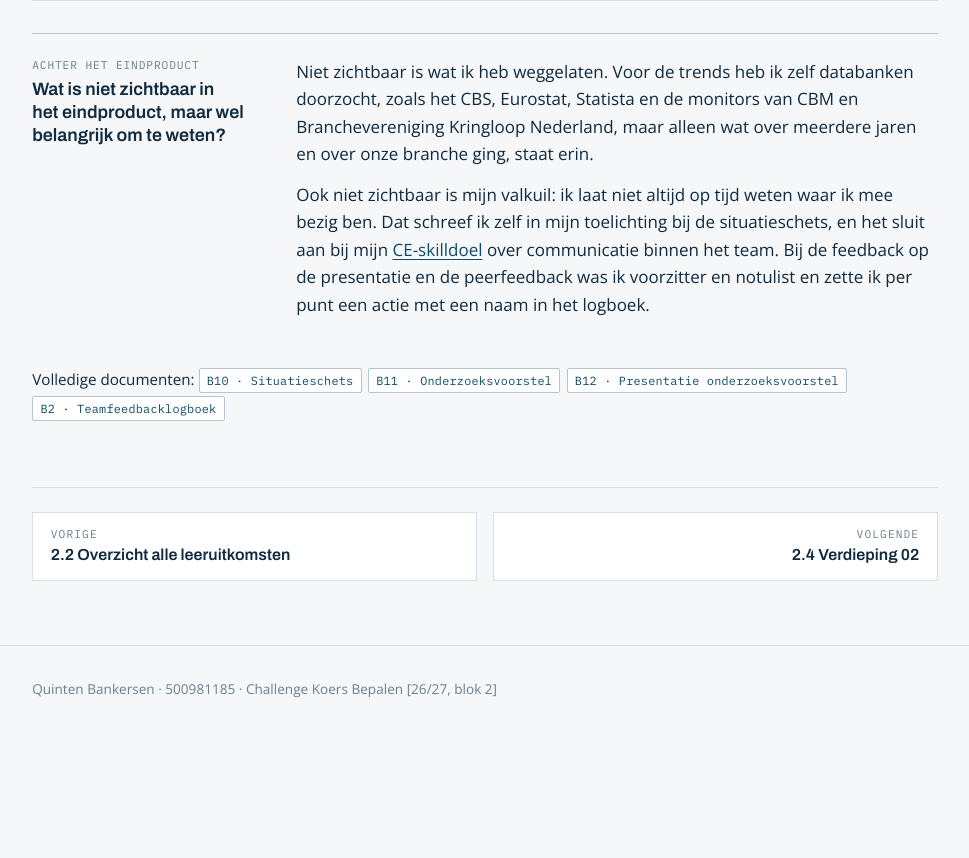
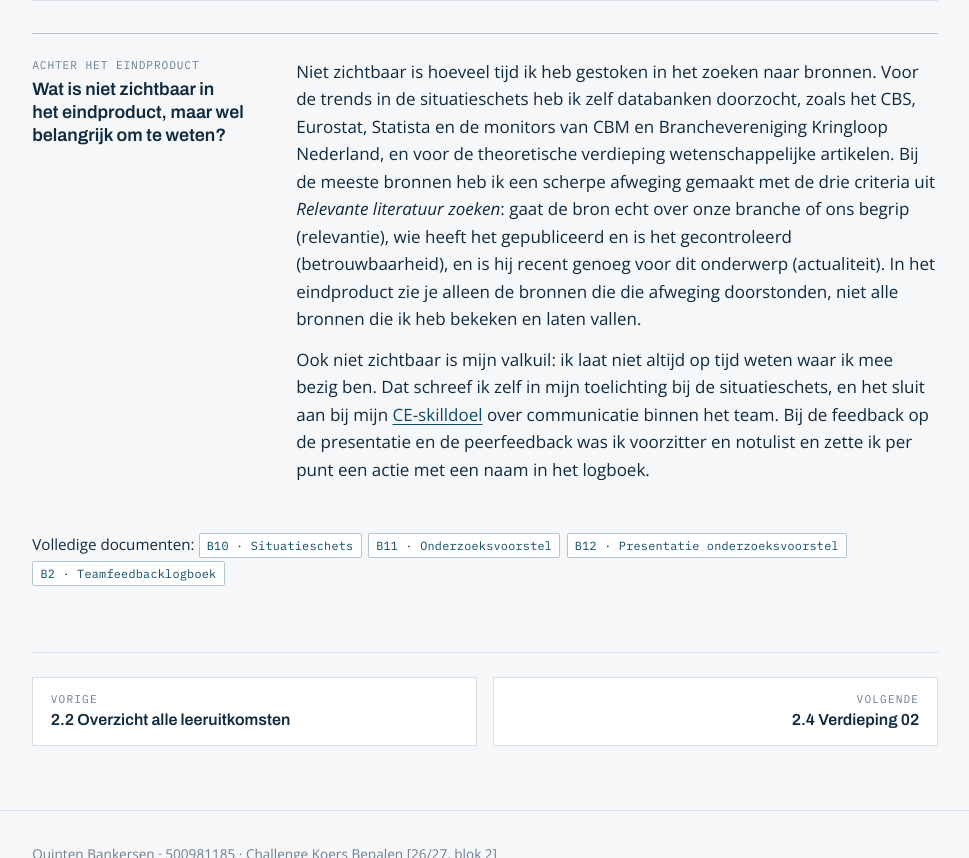
Before and after one commit to quintenbankersen23-sudo/Quinten-Bankersen-Portfolio-blok-2, a plain HTML site: page verdieping-01.html in a window 1280 px wide. Shown: the part 10968-11826 px from the top of the page, without its empty margins (291-1260 px from the left). Before the commit the page ends 11716 px from the top, so only its background shows below. Drawn offline with nearby package versions, Linux system fonts and the light colour scheme.

Commit message:
Verdieping 01: niet zichtbaar aangevuld met bronnenonderzoek
Co-Authored-By: Claude Opus 5.5 <noreply@anthropic.com>
Claude-Session: https://claude.ai/code/session_01FTmRrKCbLPthKnYuQiU1TZ

```diff
--- a/verdieping-01.html
+++ b/verdieping-01.html
@@ -107,7 +107,7 @@
 </div>
 <div class="qa">
 <section id="niet-zichtbaar"><h4><span>Achter het eindproduct</span>Wat is niet zichtbaar in het eindproduct, maar wel belangrijk om te weten?</h4><div class="prose">
-  <p>Niet zichtbaar is wat ik heb weggelaten. Voor de trends heb ik zelf databanken doorzocht, zoals het CBS, Eurostat, Statista en de monitors van CBM en Branchevereniging Kringloop Nederland, maar alleen wat over meerdere jaren en over onze branche ging, staat erin.</p>
+  <p>Niet zichtbaar is hoeveel tijd ik heb gestoken in het zoeken naar bronnen. Voor de trends in de situatieschets heb ik zelf databanken doorzocht, zoals het CBS, Eurostat, Statista en de monitors van CBM en Branchevereniging Kringloop Nederland, en voor de theoretische verdieping wetenschappelijke artikelen. Bij de meeste bronnen heb ik een scherpe afweging gemaakt met de drie criteria uit <em>Relevante literatuur zoeken</em>: gaat de bron echt over onze branche of ons begrip (relevantie), wie heeft het gepubliceerd en is het gecontroleerd (betrouwbaarheid), en is hij recent genoeg voor dit onderwerp (actualiteit). In het eindproduct zie je alleen de bronnen die die afweging doorstonden, niet alle bronnen die ik heb bekeken en laten vallen.</p>
   <p>Ook niet zichtbaar is mijn valkuil: ik laat niet altijd op tijd weten waar ik mee bezig ben. Dat schreef ik zelf in mijn toelichting bij de situatieschets, en het sluit aan bij mijn <a href="ce-skilldoel.html">CE-skilldoel</a> over communicatie binnen het team. Bij de feedback op de presentatie en de peerfeedback was ik voorzitter en notulist en zette ik per punt een actie met een naam in het logboek.</p>
 </div></section></div>
 <p class="sources">Volledige documenten: <a class="bref" href="bijlagen.html#b10">B10 · Situatieschets</a> <a class="bref" href="bijlagen.html#b11">B11 · Onderzoeksvoorstel</a> <a class="bref" href="bijlagen.html#b12">B12 · Presentatie onderzoeksvoorstel</a> <a class="bref" href="bijlagen.html#b2">B2 · Teamfeedbacklogboek</a></p>
```
